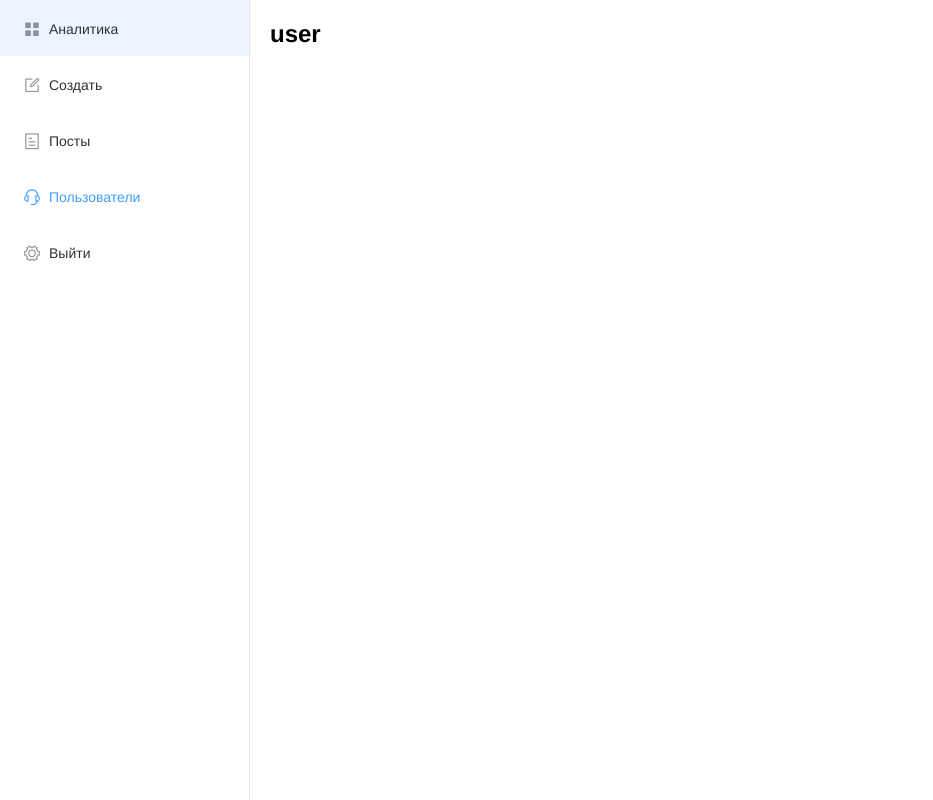
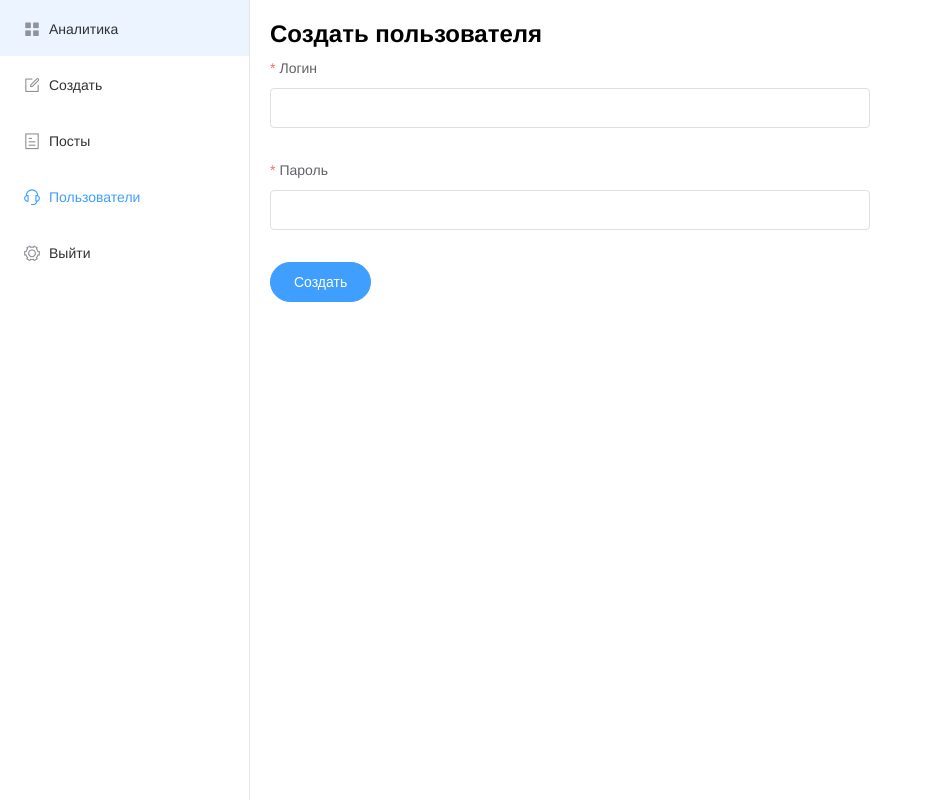
Before and after one commit to Dedal378/nuxt-blog, a Nuxt app: page /admin/user in a window 1280 px wide. Shown: the whole page, without its empty margins (0-933 px from the left). Built offline with nearby package versions, Linux system fonts and the light colour scheme; no server answers.

Commit message:
удаление поста

```diff
--- a/nuxt.config.js
+++ b/nuxt.config.js
@@ -25,6 +25,7 @@ export default {
       { rel: 'icon', type: 'image/x-icon', href: '/favicon.ico' }
     ]
   },
+  loading: { color: '#f76a68'},
   /*
   ** Global CSS
   */
--- a/pages/admin/list.vue
+++ b/pages/admin/list.vue
@@ -1,5 +1,69 @@
 <template>
-  <h1>list</h1>
+  <el-table
+    :data="posts"
+    style="width: 100%">
+
+    <el-table-column
+      prop="title"
+      label="Название"
+    />
+
+    <el-table-column
+      label="Дата">
+      <template slot-scope="{row: {date}}">
+        <i class="el-icon-time"></i>
+        <span style="margin-left: 10px">{{ new Date(date).toLocaleString() }}</span>
+      </template>
+    </el-table-column>
+
+    <el-table-column
+      label="Просмотры">
+      <template slot-scope="{row: {views}}">
+        <i class="el-icon-view"></i>
+        <span style="margin-left: 10px">{{ views }}</span>
+      </template>
+    </el-table-column>
+
+    <el-table-column
+      label="Комментарии ">
+      <template slot-scope="{row: {comments}}">
+        <i class="el-icon-message"></i>
+        <span style="margin-left: 10px">{{ comments.length }}</span>
+      </template>
+    </el-table-column>
+
+    <el-table-column
+      label="Действия">
+      <template slot-scope="{row}">
+        <el-tooltip
+          effect="dark"
+          content="Открыть пост"
+          placement="top"
+        >
+          <el-button
+            icon="el-icon-edit"
+            type="primary"
+            circle
+            @click="open(row._id)"
+          />
+        </el-tooltip>
+
+        <el-tooltip
+          effect="dark"
+          content="Удалить пост"
+          placement="top"
+        >
+          <el-button
+            icon="el-icon-delete"
+            type="danger"
+            circle
+            @click="remove(row._id)"
+          />
+        </el-tooltip>
+      </template>
+    </el-table-column>
+
+  </el-table>
 </template>
 
 <script>
@@ -7,6 +71,30 @@
     name: "list",
     layout: 'admin',
     middleware: ['admin-auth'],
+    async asyncData ({ store }) {
+      const posts = await store.dispatch('post/fetchAdmin')
+      return { posts }
+    },
+    methods: {
+      open (id) {
+        this.$router.push(`/admin/post/${ id }`)
+      },
+      async remove (id) {
+        try {
+          await this.$confirm('Удалить пост?', 'Внимание!', {
+            confirmButtonText: 'Да',
+            cancelButtonText: 'Отменить',
+            type: 'warning'
+          })
+          await this.$store.dispatch('post/remove', id)
+          this.posts = this.posts.filter(p => p._id !== id)
+
+          this.$message.success('Пост удален')
+        } catch (e) {
+          e
+        }
+      },
+    },
   }
 </script>
 
--- /dev/null
+++ b/pages/admin/post/_id.vue
@@ -0,0 +1,20 @@
+<template>
+  <div>
+    <el-breadcrumb separator="/">
+      <el-breadcrumb-item to="/admin/list">Посты</el-breadcrumb-item>
+      <el-breadcrumb-item>{{ $route.params.id }}</el-breadcrumb-item>
+    </el-breadcrumb>
+  </div>
+</template>
+
+<script>
+  export default {
+    name: "_id",
+    layout: "admin",
+    middleware: ['admin-auth']
+  }
+</script>
+
+<style scoped>
+
+</style>
--- a/pages/admin/user.vue
+++ b/pages/admin/user.vue
@@ -1,5 +1,38 @@
 <template>
-  <h1>user</h1>
+  <el-form
+    :model="controls"
+    :rules="rules"
+    ref="form"
+    @submit.native.prevent="onSubmit"
+  >
+    <h2>Создать пользователя</h2>
+
+    <el-form-item label="Логин" prop="login">
+      <el-input
+        v-model.trim="controls.login"
+      />
+    </el-form-item>
+
+    <div class="mb-2">
+      <el-form-item label="Пароль" prop="password">
+        <el-input
+          v-model.trim="controls.password"
+          type="password"
+        />
+      </el-form-item>
+    </div>
+
+    <el-form-item>
+      <el-button
+        type="primary"
+        native-type="submit"
+        round
+        :loading="loading"
+      >
+        Создать
+      </el-button>
+    </el-form-item>
+  </el-form>
 </template>
 
 <script>
@@ -7,9 +40,53 @@
     name: "user",
     layout: 'admin',
     middleware: ['admin-auth'],
+    data () {
+      return {
+        loading: false,
+        controls: {
+          login: '',
+          password: '',
+        },
+        rules: {
+          login: [
+            { required: true, message: 'Введите логин', trigger: 'blur' },
+          ],
+          password: [
+            { required: true, message: 'Введите пароль', trigger: 'blur' },
+            { min: 6, message: 'Пароль должен быть не менее 6 символов', trigger: "blur" }
+          ],
+        }
+      }
+    },
+    methods: {
+      onSubmit () {
+        this.$refs.form.validate(async valid => {
+          if (valid) {
+            this.loading = true
+
+            try {
+              const formData = {
+                login: this.controls.login,
+                password: this.controls.password,
+              }
+              await this.$store.dispatch('auth/createUser', formData)
+              this.$message.success('Новый пользователь добавлен')
+              this.controls.login = ''
+              this.controls.password = ''
+              this.controls.loading = false
+
+            } catch (e) {
+              this.loading = false
+            }
+          }
+        })
+      }
+    },
   }
 </script>
 
 <style lang="scss" scoped>
-
+  form {
+    width: 600px;
+  }
 </style>
--- a/store/auth.js
+++ b/store/auth.js
@@ -23,6 +23,9 @@ export const actions = {
       throw e
     }
   },
+  async createUser ({ commit }, formData) {
+    commit('createUser', formData)
+  },
   setToken ({ commit }, token) {
     commit('setToken', token)
   },
--- /dev/null
+++ b/store/post.js
@@ -0,0 +1,15 @@
+export const actions = {
+  async fetchAdmin ({}) {
+    return await new Promise(resolve => {
+      setTimeout(() => {
+        resolve([
+          {title: 'Post 1', date: new Date(), views: 22, comments: [1, 2], _id: Math.random()},
+          {title: 'Post 2', date: new Date(), views: 25, comments: [1, 2, 3], _id: Math.random()},
+        ])
+      }, 1000)
+    })
+  },
+  async remove ({}, id){
+
+  }
+}
```
